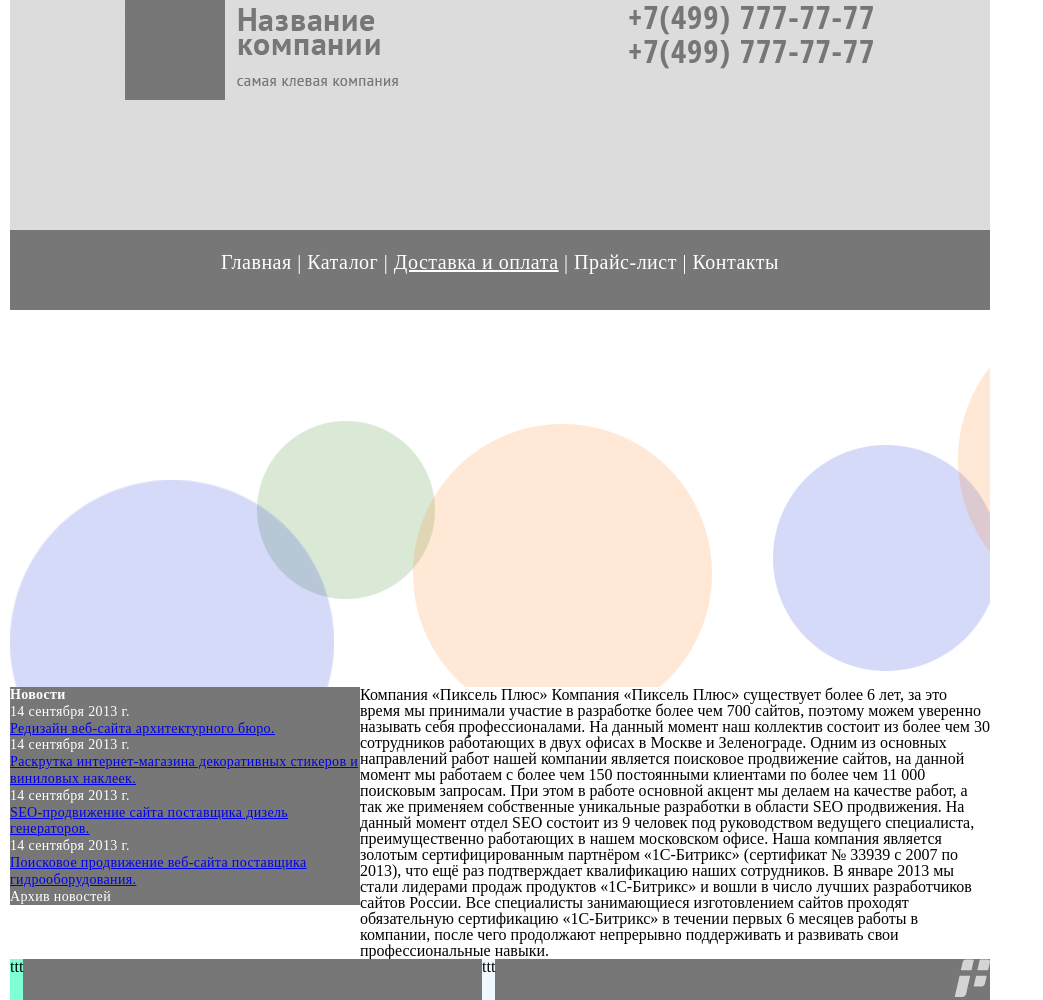
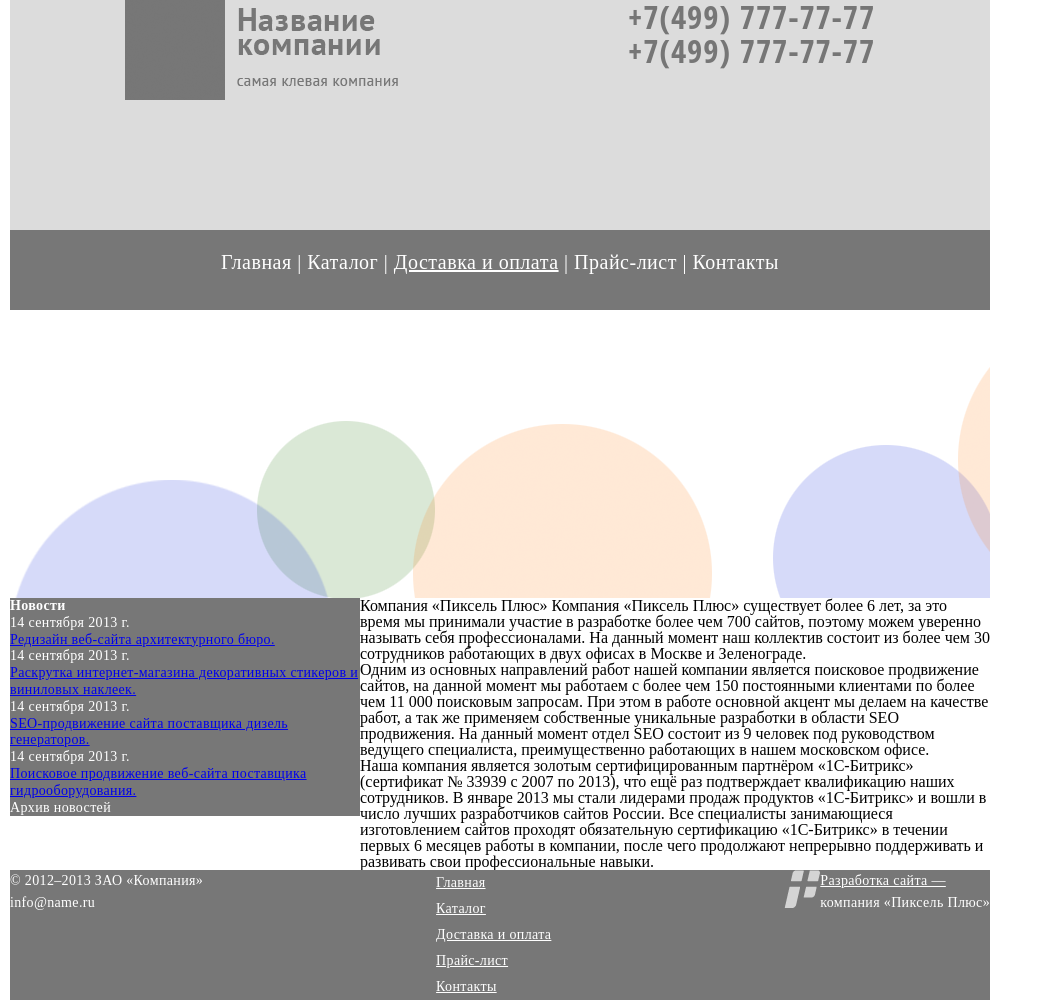
Before and after one commit to YaroslavRom/Second_Project-, a plain HTML site: page index.html in a window 1280 px wide. Shown: the whole page, without its empty margins (0-1043 px from the left). Drawn offline with Linux system fonts and the light colour scheme.

Commit message:
footer need spacing

```diff
--- a/css/style.css
+++ b/css/style.css
@@ -104,14 +104,37 @@ overflow: hidden;
      justify-content: space-between;
  }
  .f-left{
-     background-color: aquamarine;
+     background-color: transparent;
+
+     font-family: 'PT Sans';
+     font-size: 14px;
+     line-height: 22px;
+     font-weight: 400;
+     letter-spacing: 0.025em;
+     color: #ffffff;
  }
  .f-mid{
-     background-color: aliceblue;
+     background-color: transparent;
 
+     font-family: 'PT Sans';
+     font-size: 14px;
+     line-height: 26px;
+     font-weight: 400;
+     letter-spacing: 0.025em;
+     color: #ffffff;
  }
 .f-right{
     background-color: transparent;
+    display: flex;
+    flex-direction: row;
+
+    font-family: 'PT Sans';
+    font-size: 14px;
+    line-height: 22px;
+    font-weight: 400;
+    letter-spacing: 0.025em;
+    color: #ffffff;
+
 }
 .b-logo{
     width: 36px;
--- a/index.html
+++ b/index.html
@@ -91,7 +91,7 @@
                     в разработке более чем 700 сайтов, поэтому можем уверенно называть себя профессионалами.
                     На данный момент наш коллектив состоит из более чем 30 сотрудников работающих
                     в двух офисах в Москве и Зеленограде.
-
+                    <br>
                     Одним из основных направлений работ нашей компании является поисковое продвижение
                     сайтов, на данной момент мы работаем с более чем 150 постоянными клиентами
                     по более чем 11 000 поисковым запросам. При этом в работе основной акцент мы
@@ -99,6 +99,7 @@
                     области SEO продвижения. На данный момент отдел SEO состоит из 9 человек под
                     руководством ведущего специалиста, преимущественно работающих в нашем московском
                     офисе.
+                    <br>
 
                     Наша компания является золотым сертифицированным партнёром «1С-Битрикс» (сертификат
                     № 33939 с 2007 по 2013), что ещё раз подтверждает квалификацию наших
@@ -116,13 +117,26 @@
     <footer>
         <div class="footer-b">
             <div class="f-left">
-                    ttt
+                <ul>
+                    <li>© 2012–2013 ЗАО «Компания»</li>
+                    <li>info@name.ru</li>
+                </ul>
             </div>
             <div class="f-mid">
-                    ttt
+                <ul>
+                    <li> <u>Главная</u> </li>
+                    <li> <u>Каталог</u> </li>
+                    <li> <u>Доставка и оплата</u> </li>
+                    <li> <u>Прайс-лист</u> </li>
+                    <li> <u>Контакты</u> </li>
+                    </ul>
             </div>
             <div class="f-right">
                 <img src="img/logo_two.png" class="b-logo">
+                <ul>
+                    <li> <u> Разработка сайта — </u> </li>
+                    <li> компания «Пиксель Плюс» </li>
+                </ul>
             </div>
         </div>
     </footer>
```
Lines whose indentation alone changed are shown as unchanged.
